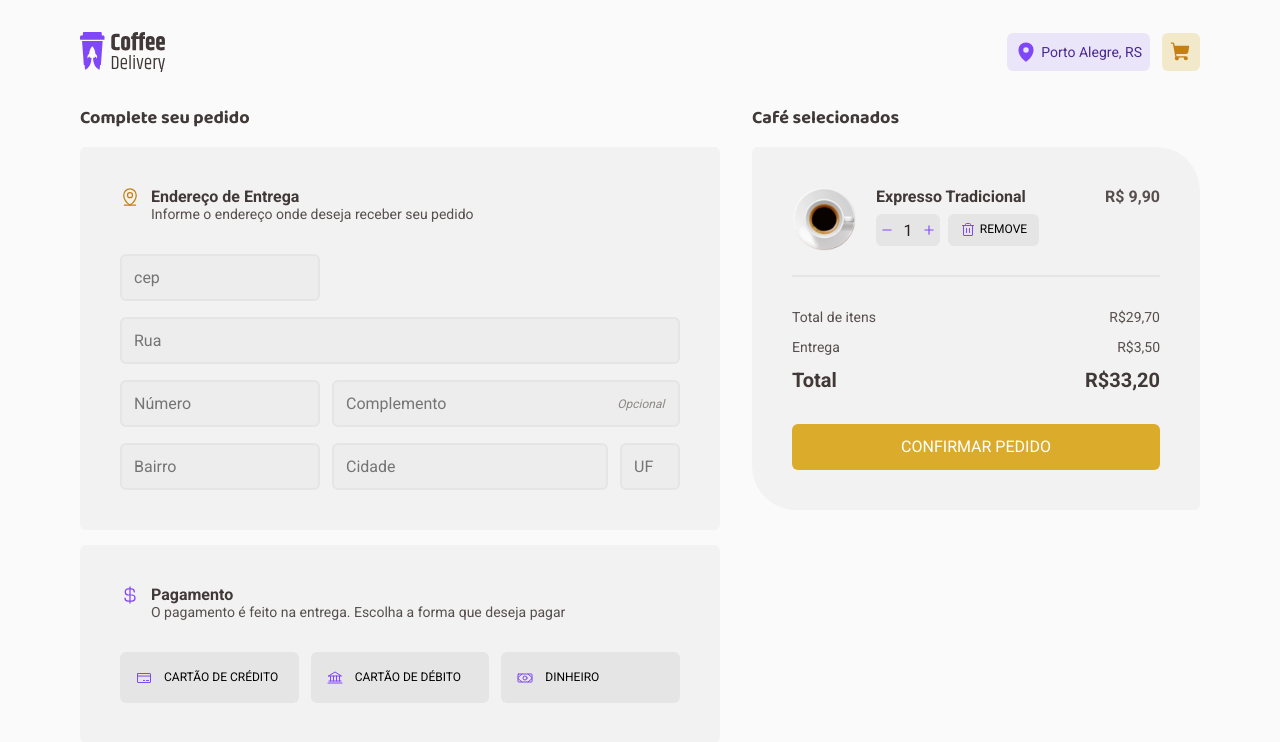
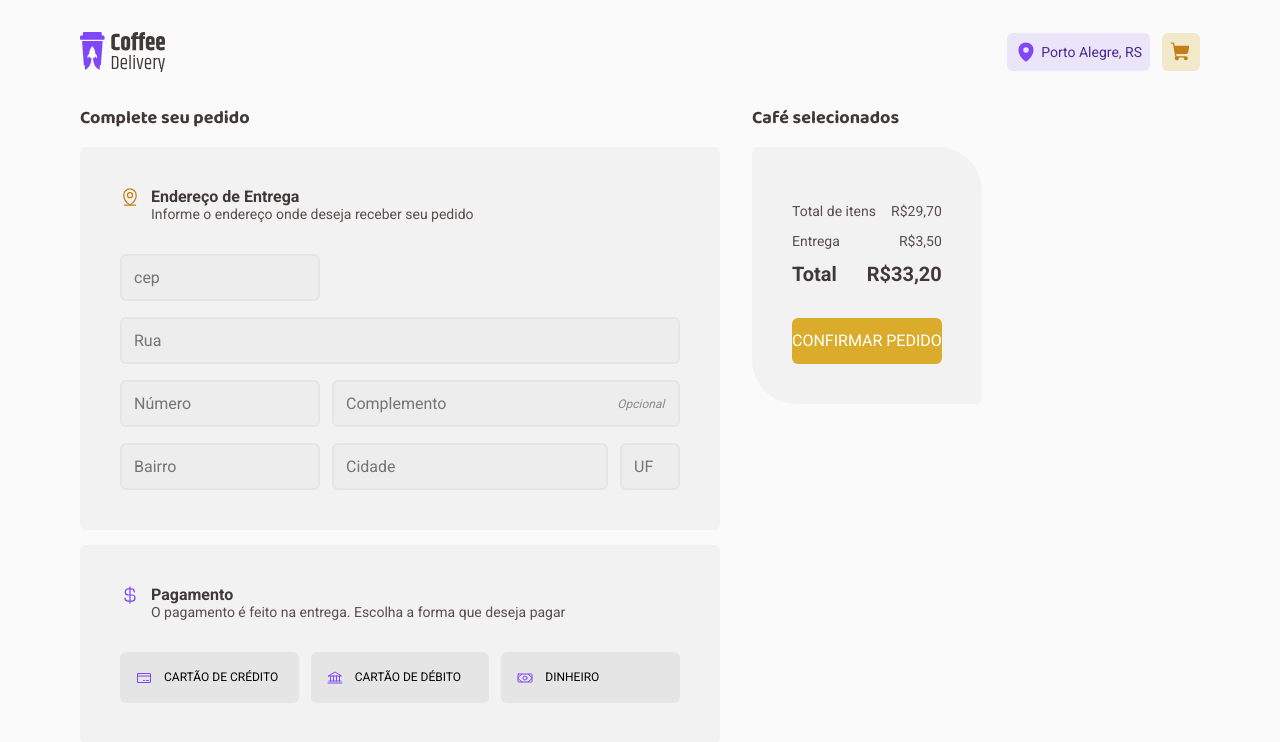
Before and after one commit to kleberfreire/coffee-delivery, a React (Vite) app: page /checkout in a window 1280 px wide. Shown: the top 742 px of the page. Built offline with nearby package versions, Linux system fonts and the light colour scheme.

Commit message:
iniciando logica do checkout

```diff
--- a/src/context/CartContext.tsx
+++ b/src/context/CartContext.tsx
@@ -9,18 +9,6 @@ interface ICoffee {
   value: number
   amount: number
 }
-
-interface ICartContext {
-  handleAddProductCart: (prod: ICoffee) => void
-  amountProductCart: number
-}
-
-export const CartContext = createContext({} as ICartContext)
-
-interface ICartContextProviderProps {
-  children: ReactNode
-}
-
 interface IAddress {
   cep: string
   road: string
@@ -29,12 +17,23 @@ interface IAddress {
   district: string
   city: string
 }
-
 interface ICart {
   products: ICoffee[] | []
   valueAmount: number
   address?: IAddress
   methodPurchased: string | null
+}
+
+interface ICartContext {
+  handleAddProductCart: (prod: ICoffee) => void
+  amountProductCart: number
+  cart: ICart
+}
+
+export const CartContext = createContext({} as ICartContext)
+
+interface ICartContextProviderProps {
+  children: ReactNode
 }
 
 export function CartContextProvider({ children }: ICartContextProviderProps) {
@@ -71,7 +70,9 @@ export function CartContextProvider({ children }: ICartContextProviderProps) {
   }
 
   return (
-    <CartContext.Provider value={{ handleAddProductCart, amountProductCart }}>
+    <CartContext.Provider
+      value={{ cart, handleAddProductCart, amountProductCart }}
+    >
       {children}
     </CartContext.Provider>
   )
--- /dev/null
+++ b/src/pages/Checkout/CoffeeItemCart/index.tsx
@@ -0,0 +1,55 @@
+import { Minus, Plus, Trash } from 'phosphor-react'
+import { ButtonRemove } from '../ButtonRemove'
+import { ButtonContainer, ItemContainer, QtdContainer } from './style'
+
+interface ICoffee {
+  id: number
+  image: string
+  name: string
+  tags: string[]
+  description: string
+  value: number
+  amount: number
+}
+
+interface ICoffeeItemCartProps {
+  coffee: ICoffee
+}
+
+export function CoffeeItemCart({ coffee }: ICoffeeItemCartProps) {
+  const { name, value, image } = coffee
+
+  const valueFormatted = new Intl.NumberFormat('pt-BR', {
+    style: 'currency',
+    currency: 'BRL',
+    minimumFractionDigits: 2,
+  }).format(value)
+
+  return (
+    <ItemContainer>
+      <img src={image} alt="" />
+      <div>
+        <h2>{name}</h2>
+        <ButtonContainer>
+          <QtdContainer>
+            <button>
+              <Minus size={12} weight="bold" />
+            </button>
+            <input
+              type="number"
+              placeholder="1"
+              max="99"
+              min="1"
+              maxLength={2}
+            />
+            <button>
+              <Plus size={12} weight="bold" />
+            </button>
+          </QtdContainer>
+          <ButtonRemove icon={<Trash size={12} />} method="remove" />
+        </ButtonContainer>
+      </div>
+      <span>{valueFormatted}</span>
+    </ItemContainer>
+  )
+}
--- /dev/null
+++ b/src/pages/Checkout/CoffeeItemCart/style.ts
@@ -0,0 +1,82 @@
+import styled from 'styled-components'
+
+export const ItemContainer = styled.div`
+  display: flex;
+  width: 23rem;
+  padding-bottom: 1.5rem;
+  border-bottom: 2px solid ${(props) => props.theme['base-button']};
+  & > img {
+    width: 4rem;
+    margin-right: 1.25rem;
+  }
+
+  & > div {
+    & > h2 {
+      font-size: ${(props) => props.theme['text-regular-m']};
+      color: ${(props) => props.theme['base-subtitle']};
+    }
+  }
+
+  & > span {
+    width: 100%;
+    text-align: right;
+    color: ${(props) => props.theme['base-text']};
+    font-size: ${(props) => props.theme['text-bold-m']};
+    font-weight: bold;
+  }
+`
+
+export const ButtonContainer = styled.div`
+  display: flex;
+  align-items: center;
+
+  margin-top: 0.5rem;
+`
+
+export const QtdContainer = styled.div`
+  width: 4.5=rem;
+  height: 2rem;
+  background: ${(props) => props.theme['base-button']};
+
+  display: flex;
+  align-items: center;
+  justify-content: space-around;
+  border-radius: 6px;
+
+  margin-right: 0.5rem;
+
+  button {
+    background: none;
+    border: none;
+    width: 1.4rem;
+    height: 100%;
+    cursor: pointer;
+    color: ${(props) => props.theme.purple};
+  }
+
+  & > input[type='number'] {
+    width: 1.2rem;
+    height: 100%;
+    -moz-appearance: textfield;
+    border: none;
+    background: transparent;
+    text-align: center;
+    color: ${(props) => props.theme['base-title']};
+    font-size: ${(props) => props.theme['text-regular-m']};
+  }
+
+  & > input[type='number']::placeholder {
+    color: ${(props) => props.theme['base-title']};
+    font-size: ${(props) => props.theme['text-regular-m']};
+  }
+
+  /* & > input[type='number']:focus {
+    background: #fff;
+  } */
+
+  & > input[type='number']::-webkit-outer-spin-button,
+  input[type='number']::-webkit-inner-spin-button {
+    -webkit-appearance: none;
+    margin: 0;
+  }
+`
--- a/src/pages/Checkout/index.tsx
+++ b/src/pages/Checkout/index.tsx
@@ -3,15 +3,11 @@ import {
   CreditCard,
   CurrencyDollar,
   MapPinLine,
-  Minus,
   Money,
-  Plus,
-  Trash,
 } from 'phosphor-react'
 import { ButtonPurchase } from './ButtonPurchase'
 import {
   AddressWrapper,
-  ButtonContainer,
   ButtonsPurchaseWrapper,
   CompleteYourOrder,
   ConfirmPurchase,
@@ -26,20 +22,20 @@ import {
   InputNumber,
   InputRoad,
   InputUF,
-  ItemContainer,
   MethodPurchaseWrapper,
   MultiplesInputContainer,
-  QtdContainer,
   TotalsContainer,
   WrapperContainer,
 } from './style'
 
-import expressoTradicional from '../../assets/coffees/coffee-tradicional.svg'
-import { ButtonRemove } from './ButtonRemove'
 import { TotalPurchase } from './TotalsPurchase'
 import { ButtonConfirmPurchase } from './ButtonConfirmPurchase'
+import { CoffeeItemCart } from './CoffeeItemCart'
+import { useContext } from 'react'
+import { CartContext } from '../../context/CartContext'
 
 export function Checkout() {
+  const { cart } = useContext(CartContext)
   return (
     <WrapperContainer>
       <CompleteYourOrder>
@@ -97,31 +93,14 @@ export function Checkout() {
         <ConfirmPurchase>
           <h1>Café selecionados</h1>
           <TotalsContainer>
-            <ItemContainer>
-              <img src={expressoTradicional} alt="" />
-              <div>
-                <h2>Expresso Tradicional</h2>
-                <ButtonContainer>
-                  <QtdContainer>
-                    <button>
-                      <Minus size={12} weight="bold" />
-                    </button>
-                    <input
-                      type="number"
-                      placeholder="1"
-                      max="99"
-                      min="1"
-                      maxLength={2}
-                    />
-                    <button>
-                      <Plus size={12} weight="bold" />
-                    </button>
-                  </QtdContainer>
-                  <ButtonRemove icon={<Trash size={12} />} method="remove" />
-                </ButtonContainer>
-              </div>
-              <span>R$ 9,90</span>
-            </ItemContainer>
+            {cart.products.map((product) => {
+              return (
+                <CoffeeItemCart
+                  key={Math.random() * (10000 - 1) + 1 + product.id}
+                  coffee={product}
+                />
+              )
+            })}
             <TotalPurchase />
             <ButtonConfirmPurchase />
           </TotalsContainer>
--- a/src/pages/Checkout/style.ts
+++ b/src/pages/Checkout/style.ts
@@ -192,83 +192,83 @@ export const TotalsContainer = styled.div`
   background: ${(props) => (props) => props.theme['base-card']};
 `
 
-export const ItemContainer = styled.div`
-  display: flex;
-  width: 23rem;
-  padding-bottom: 1.5rem;
-  border-bottom: 2px solid ${(props) => props.theme['base-button']};
-  & > img {
-    width: 4rem;
-    margin-right: 1.25rem;
-  }
+// export const ItemContainer = styled.div`
+//   display: flex;
+//   width: 23rem;
+//   padding-bottom: 1.5rem;
+//   border-bottom: 2px solid ${(props) => props.theme['base-button']};
+//   & > img {
+//     width: 4rem;
+//     margin-right: 1.25rem;
+//   }
 
-  & > div {
-    & > h2 {
-      font-size: ${(props) => props.theme['text-regular-m']};
-      color: ${(props) => props.theme['base-subtitle']};
-    }
-  }
+//   & > div {
+//     & > h2 {
+//       font-size: ${(props) => props.theme['text-regular-m']};
+//       color: ${(props) => props.theme['base-subtitle']};
+//     }
+//   }
 
-  & > span {
-    width: 100%;
-    text-align: right;
-    color: ${(props) => props.theme['base-text']};
-    font-size: ${(props) => props.theme['text-bold-m']};
-    font-weight: bold;
-  }
-`
+//   & > span {
+//     width: 100%;
+//     text-align: right;
+//     color: ${(props) => props.theme['base-text']};
+//     font-size: ${(props) => props.theme['text-bold-m']};
+//     font-weight: bold;
+//   }
+// `
 
-export const ButtonContainer = styled.div`
-  display: flex;
-  align-items: center;
+// export const ButtonContainer = styled.div`
+//   display: flex;
+//   align-items: center;
 
-  margin-top: 0.5rem;
-`
+//   margin-top: 0.5rem;
+// `
 
-export const QtdContainer = styled.div`
-  width: 4.5=rem;
-  height: 2rem;
-  background: ${(props) => props.theme['base-button']};
+// export const QtdContainer = styled.div`
+//   width: 4.5=rem;
+//   height: 2rem;
+//   background: ${(props) => props.theme['base-button']};
 
-  display: flex;
-  align-items: center;
-  justify-content: space-around;
-  border-radius: 6px;
+//   display: flex;
+//   align-items: center;
+//   justify-content: space-around;
+//   border-radius: 6px;
 
-  margin-right: 0.5rem;
+//   margin-right: 0.5rem;
 
-  button {
-    background: none;
-    border: none;
-    width: 1.4rem;
-    height: 100%;
-    cursor: pointer;
-    color: ${(props) => props.theme.purple};
-  }
+//   button {
+//     background: none;
+//     border: none;
+//     width: 1.4rem;
+//     height: 100%;
+//     cursor: pointer;
+//     color: ${(props) => props.theme.purple};
+//   }
 
-  & > input[type='number'] {
-    width: 1.2rem;
-    height: 100%;
-    -moz-appearance: textfield;
-    border: none;
-    background: transparent;
-    text-align: center;
-    color: ${(props) => props.theme['base-title']};
-    font-size: ${(props) => props.theme['text-regular-m']};
-  }
+//   & > input[type='number'] {
+//     width: 1.2rem;
+//     height: 100%;
+//     -moz-appearance: textfield;
+//     border: none;
+//     background: transparent;
+//     text-align: center;
+//     color: ${(props) => props.theme['base-title']};
+//     font-size: ${(props) => props.theme['text-regular-m']};
+//   }
 
-  & > input[type='number']::placeholder {
-    color: ${(props) => props.theme['base-title']};
-    font-size: ${(props) => props.theme['text-regular-m']};
-  }
+//   & > input[type='number']::placeholder {
+//     color: ${(props) => props.theme['base-title']};
+//     font-size: ${(props) => props.theme['text-regular-m']};
+//   }
 
-  /* & > input[type='number']:focus {
-    background: #fff;
-  } */
+//   /* & > input[type='number']:focus {
+//     background: #fff;
+//   } */
 
-  & > input[type='number']::-webkit-outer-spin-button,
-  input[type='number']::-webkit-inner-spin-button {
-    -webkit-appearance: none;
-    margin: 0;
-  }
-`
+//   & > input[type='number']::-webkit-outer-spin-button,
+//   input[type='number']::-webkit-inner-spin-button {
+//     -webkit-appearance: none;
+//     margin: 0;
+//   }
+// `
```
